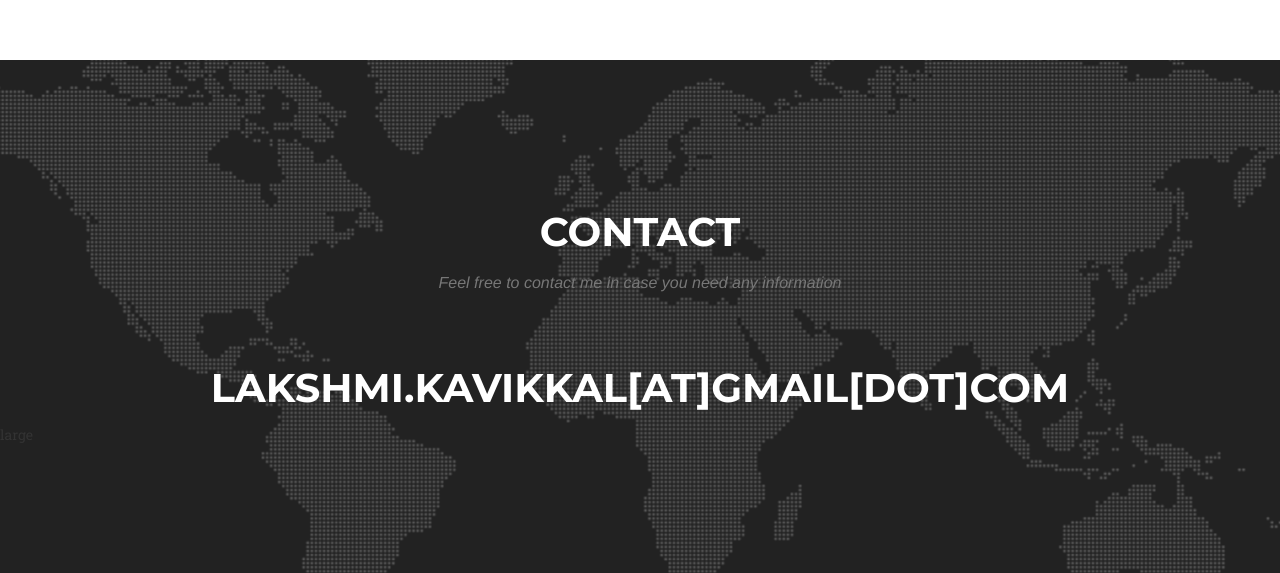
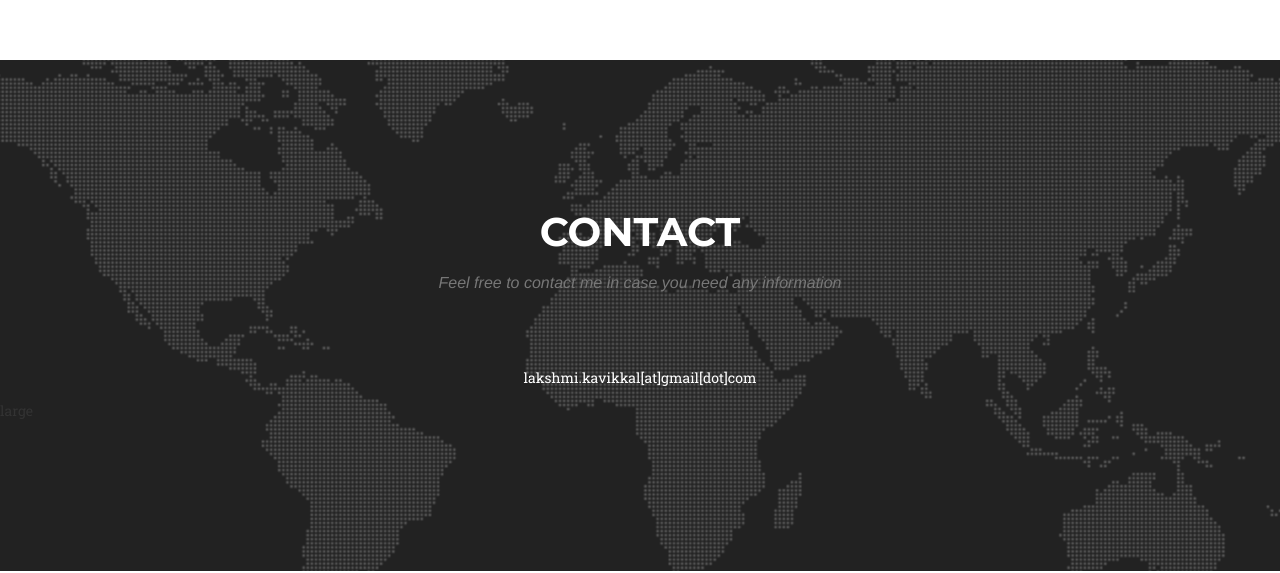
Before and after one commit to skavikkal/skavikkal.github.io, a plain HTML site: page index.html in a window 1280 px wide. Shown: the part 1611-2184 px from the top of the page. Drawn offline with nearby package versions, Linux system fonts and the light colour scheme; a web font is replaced by a local one.

Commit message:
Make email smaller and white color

```diff
--- a/index.html
+++ b/index.html
@@ -388,7 +388,7 @@
             </div>
             <div class="row">
                 <div class="col-lg-12 text-center">
-                    <h2 class="section-heading">lakshmi.kavikkal[at]gmail[dot]com </h2>
+                    <p style="color:white">lakshmi.kavikkal[at]gmail[dot]com </p>
                 </div>
             </div>
         </div>large
```
